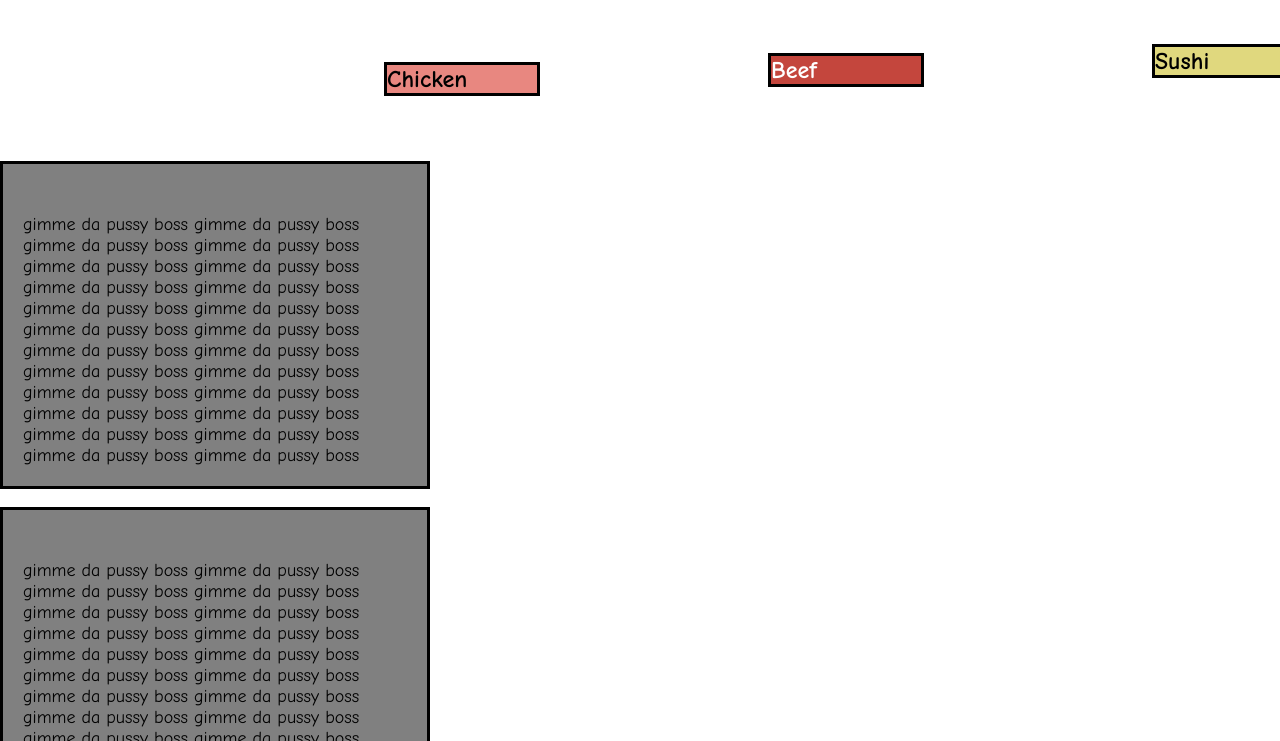
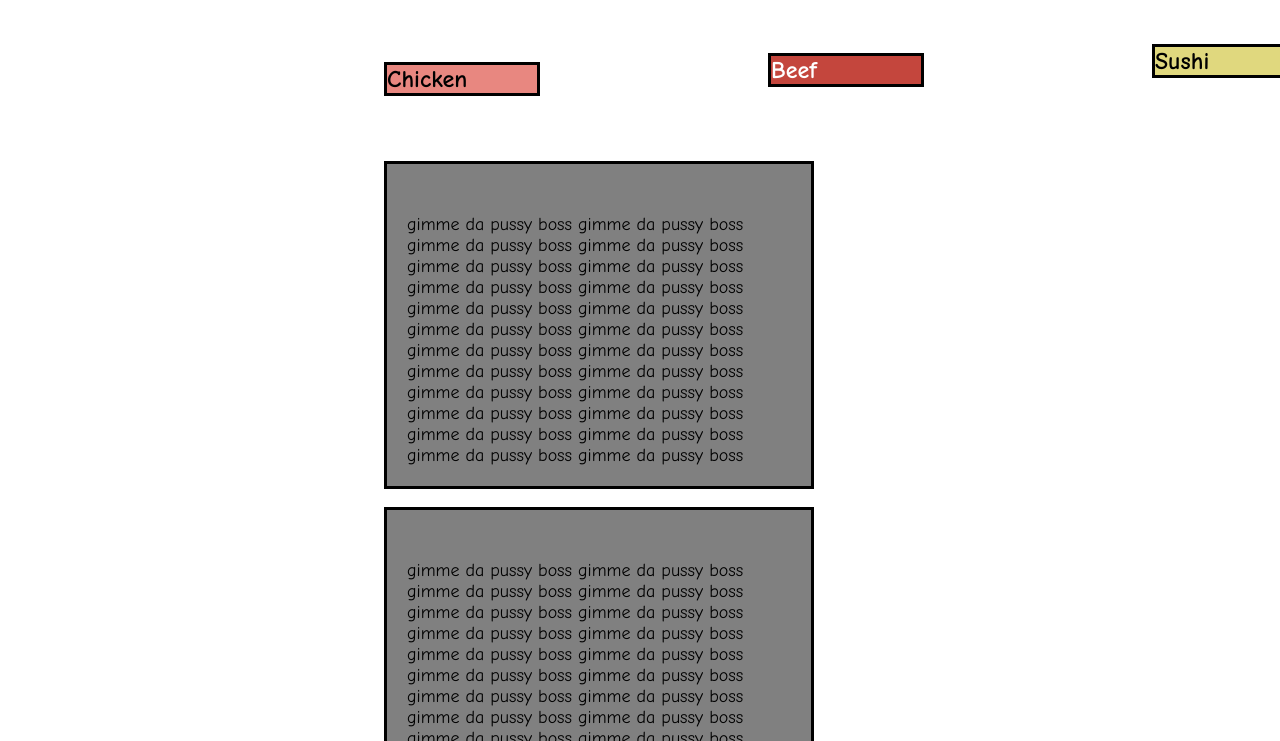
Before and after one commit to orekkki/coursera_assignments, a plain HTML site: page module2-solution/index.html in a window 1280 px wide. Shown: the part 59-800 px from the top of the page. Drawn offline with Linux system fonts and the light colour scheme.

Commit message:
Update index.html

```diff
--- a/module2-solution/index.html
+++ b/module2-solution/index.html
@@ -64,8 +64,9 @@
         border: 3px solid black;
         width: 30%;
         padding: 50px 20px 20px 20px;
+
+        position: relative;
         left: 30%
-        clear: left;
       }
     </style>
   </head>
```
